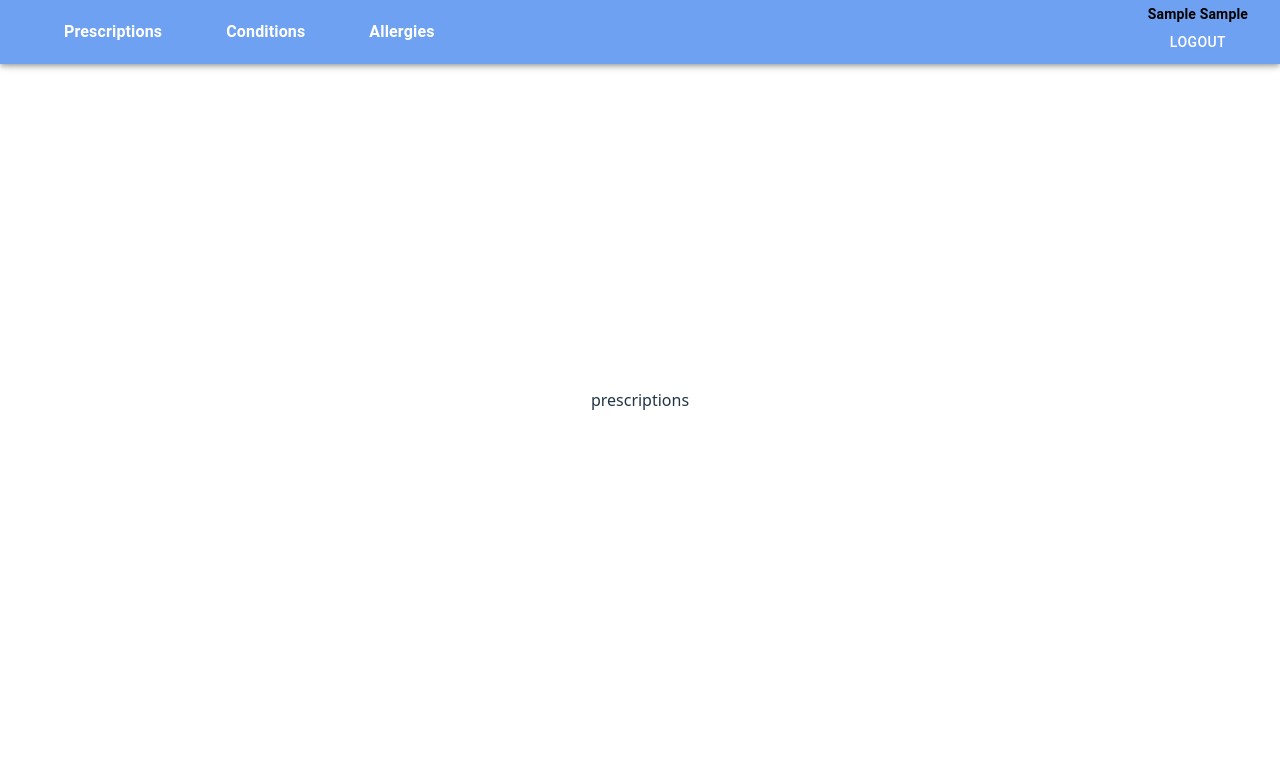
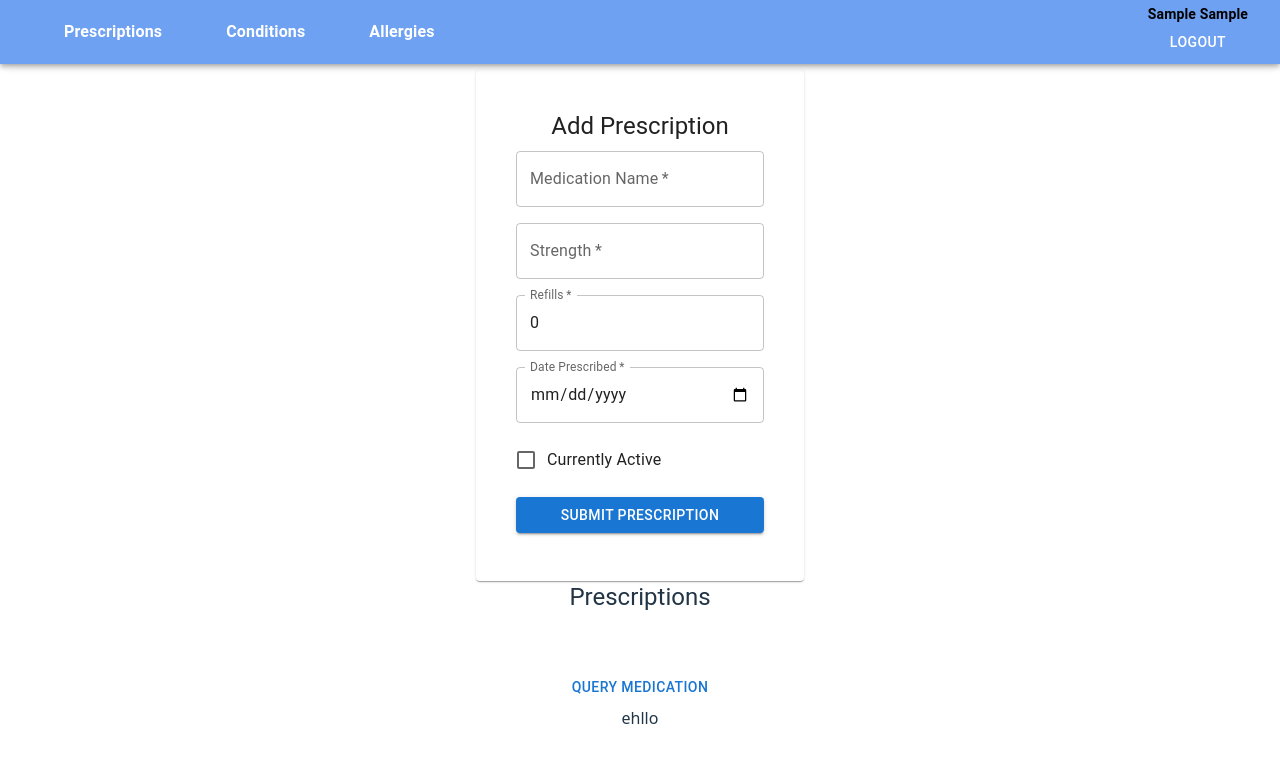
Before and after one commit to sgtanvi/commure, a React (Vite) app in the folder frontend/: page /loginsignup in a window 1280 px wide. Both pictures are taken after typing "Sample", "Sample", "name@example.com", "Sample123" into the empty fields and a click on the button "SIGN IN". Shown: the top 762 px of the page. Built offline with nearby package versions, Linux system fonts and the light colour scheme.

Commit message:
full frontend

```diff
--- a/frontend/src/App.tsx
+++ b/frontend/src/App.tsx
@@ -4,10 +4,10 @@ import { Toaster } from 'react-hot-toast'
 import './App.css'
 import { AppHeader } from './components/organisms/app-header'
 import SignIn from './components/organisms/sign-in'
-import LandingPage from './components/pages/LandingPage'
 import { useEffect, useState } from 'react'
 import AllergiesPage from './components/organisms/allergies'
 import ConditionsPage from './components/organisms/conditions'
+import PrescriptionForm from './components/organisms/prescription-form'
 export interface User {
   firstname: string
   lastname: string
@@ -16,7 +16,21 @@ export interface User {
   conditions: string[]
   allergies: string[]
   family_members: string[]
-  documents: string
+  documents: PrescriptionDocument
+}
+
+export interface Prescription {
+  pres_name: string
+  pres_strength: string
+  refills: number
+  date_prescribed: string
+  active: boolean
+}
+
+export interface PrescriptionDocument {
+  user_id: string
+  prescriptions: Prescription[]
+  date_uploaded: string
 }
 
 function App() {
@@ -33,6 +47,20 @@ function App() {
     family_members: Optional[List[str]] = []
     #_id of the prescription document
     documents: str | None = None
+
+
+
+    class Prescription(BaseModel):
+    pres_name: str
+    pres_strength: str
+    refills: int
+    date_prescribed: str
+    active: bool
+
+class PrescriptionDocument(BaseModel):
+    user_id: str
+    prescriptions: List[Prescription]
+    date_uploaded: datetime
  */}
 
   const [user, setUser] = useState<User | null>(() => {
@@ -68,7 +96,7 @@ function App() {
         <div className='flex flex-col w-full min-h-screen'>
           <Routes>
             <Route path='/' element = {<AppHeader user={user} setUser={setUser} />}>
-              <Route index element={<div>prescriptions</div>} />
+              <Route index element={<PrescriptionForm user={user} setUser={setUser} />} />
               <Route path = "/conditions" element = {<ConditionsPage user={user} />}/>
               <Route path = "/allergies" element = {<AllergiesPage user={user} />}/>
             </Route>
--- a/frontend/src/components/organisms/allergies.tsx
+++ b/frontend/src/components/organisms/allergies.tsx
@@ -19,22 +19,30 @@ const allergiesPage = ({ user }: AllergiesPageProps) => {
 
 
     const [newAllergy, setNewAllergy] = useState<string>("");
+    const [allergies, setAllergies] = useState<string[]>(user?.allergies || []);
     const handleSubmit = (e: React.FormEvent) => {
         e.preventDefault();
         const trimmedAllergy = newAllergy.trim();
         if (trimmedAllergy && user) {
             // Check if the allergy already exists (case-insensitive)
-            const allergyExists = user.allergies.some(
+            const allergyExists = allergies.some(
                 allergy => allergy.toLowerCase() === trimmedAllergy.toLowerCase()
             );
 
             if (!allergyExists) {
-                // Add the new allergy to user.allergies only
-                user.allergies.push(trimmedAllergy);
-                // Force a re-render by using the spread operator
+                // Create a new array instead of modifying the original
+                const updatedAllergies = [...allergies, trimmedAllergy];
+
+                // Update user.allergies by replacing it with the new array
+                user.allergies = [...updatedAllergies];
+
+                // Update local state
+                setAllergies(updatedAllergies);
+
+                // Clear the input field
                 setNewAllergy("");
             } else {
-                // Optionally: Provide feedback that the allergy already exists
+                // Provide feedback that the allergy already exists
                 alert("This allergy is already in your list");
                 setNewAllergy("");
             }
--- a/frontend/src/components/organisms/conditions.tsx
+++ b/frontend/src/components/organisms/conditions.tsx
@@ -14,6 +14,7 @@ const conditionsPage = ({ user }: ConditionsPageProps) => {
             console.log('navigating to login/signup');
             navigate("/loginsignup");
         }
+        setConditions(user?.conditions || []);
     }, [user]);
 
 
--- a/frontend/src/components/organisms/prescription-form.tsx
+++ b/frontend/src/components/organisms/prescription-form.tsx
@@ -1,4 +1,4 @@
-import React, { useState } from 'react';
+import React, { useEffect, useState } from 'react';
 import {
   Box,
   Button,
@@ -10,25 +10,38 @@ import {
   FormControlLabel,
   Checkbox
 } from '@mui/material';
+import { User } from '../../App';
+import { useNavigate } from 'react-router-dom';
+import { Prescription } from '../../App';
+const defaultPrescription: Prescription = {
+  pres_name: "",
+  pres_strength: "",
+  refills: 0,
+  date_prescribed: "",
+  active: false
+};
 
-interface Prescription {
-  name: string;
-  pres_strength: string;
-  refills: number;
-  date_prescribed: string;
-  active: boolean;
+interface PrescriptionProps {
+  user: User | null,
+  setUser: (user: User) => void
 }
 
-const defaultPrescription: Prescription = {
-  name: '',
-  pres_strength: '',
-  refills: 0,
-  date_prescribed: '',
-  active: true
-};
+export default function PrescriptionForm({ user, setUser }: PrescriptionProps) {
+  const [formData, setFormData] = useState<Prescription>(defaultPrescription);
+  const [prescriptions, setPrescriptions] = useState<Prescription[]>([]);
 
-export default function PrescriptionForm() {
-  const [formData, setFormData] = useState<Prescription>(defaultPrescription);
+  const [response, setResponse] = useState<string>(" ehllo");
+
+
+  const navigate = useNavigate();
+  useEffect(() => {
+      console.log('in prescription form');
+      if (user === null) {
+          console.log('navigating to login/signup');
+          navigate("/loginsignup");
+      }
+      setPrescriptions(user?.documents.prescriptions || []);
+  }, [user]);
 
   const handleChange = (e: React.ChangeEvent<HTMLInputElement>) => {
     const { name, value, type, checked } = e.target;
@@ -42,9 +55,15 @@ export default function PrescriptionForm() {
     e.preventDefault();
     console.log('Submitted Prescription:', formData);
     // TODO: send data to backend or store in parent component
+    if (user) {
+      user.documents.prescriptions.push(formData);
+      setUser(user);
+    }
+    setPrescriptions([...prescriptions, formData]);
   };
 
   return (
+    <div className='flex flex-row w-full min-h-screen p-4 bg-gradient-to-b from-white to-gray-100'>
     <Box className="flex flex-col w-full min-h-screen p-4 bg-gradient-to-b from-white to-gray-100">
       <Card sx={{ maxWidth: 500, mx: 'auto', p: 3 }}>
         <CardContent>
@@ -54,8 +73,8 @@ export default function PrescriptionForm() {
           <Box component="form" onSubmit={handleSubmit} sx={{ display: 'flex', flexDirection: 'column', gap: 2 }}>
             <TextField
               label="Medication Name"
-              name="name"
-              value={formData.name}
+              name="pres_name"
+              value={formData.pres_name}
               onChange={handleChange}
               required
             />
@@ -99,6 +118,25 @@ export default function PrescriptionForm() {
           </Box>
         </CardContent>
       </Card>
+      <Stack direction="column" justifyContent="space-between" alignItems="center" mb={2}>
+        <Typography variant="h5" gutterBottom>Prescriptions</Typography>
+        <ul className='overflow-y-auto h-full'>
+          {prescriptions.map((prescription) => (
+            <li key={prescription.pres_name}>{prescription.pres_name} {prescription.pres_strength} {prescription.refills} {prescription.date_prescribed} {prescription.active ? "Active" : "Inactive"}</li>
+          ))}
+        </ul>
+      </Stack>
     </Box>
+    <div className='border-red-500'>
+    <Button>
+      Query Medication
+    </Button>
+    <div
+      dangerouslySetInnerHTML={{ __html: response }}
+    >
+
+    </div>
+    </div>
+    </div>
   );
 }
--- a/frontend/src/components/organisms/sign-in.tsx
+++ b/frontend/src/components/organisms/sign-in.tsx
@@ -99,7 +99,11 @@ const Card = styled(MuiCard)(({ theme }) => ({
             conditions: [],
             allergies: [],
             family_members: [],
-            documents: "",
+            documents: {
+                user_id: "",
+                prescriptions: [],
+                date_uploaded: "",
+            },
         }
 
         console.log(newUser);
```
